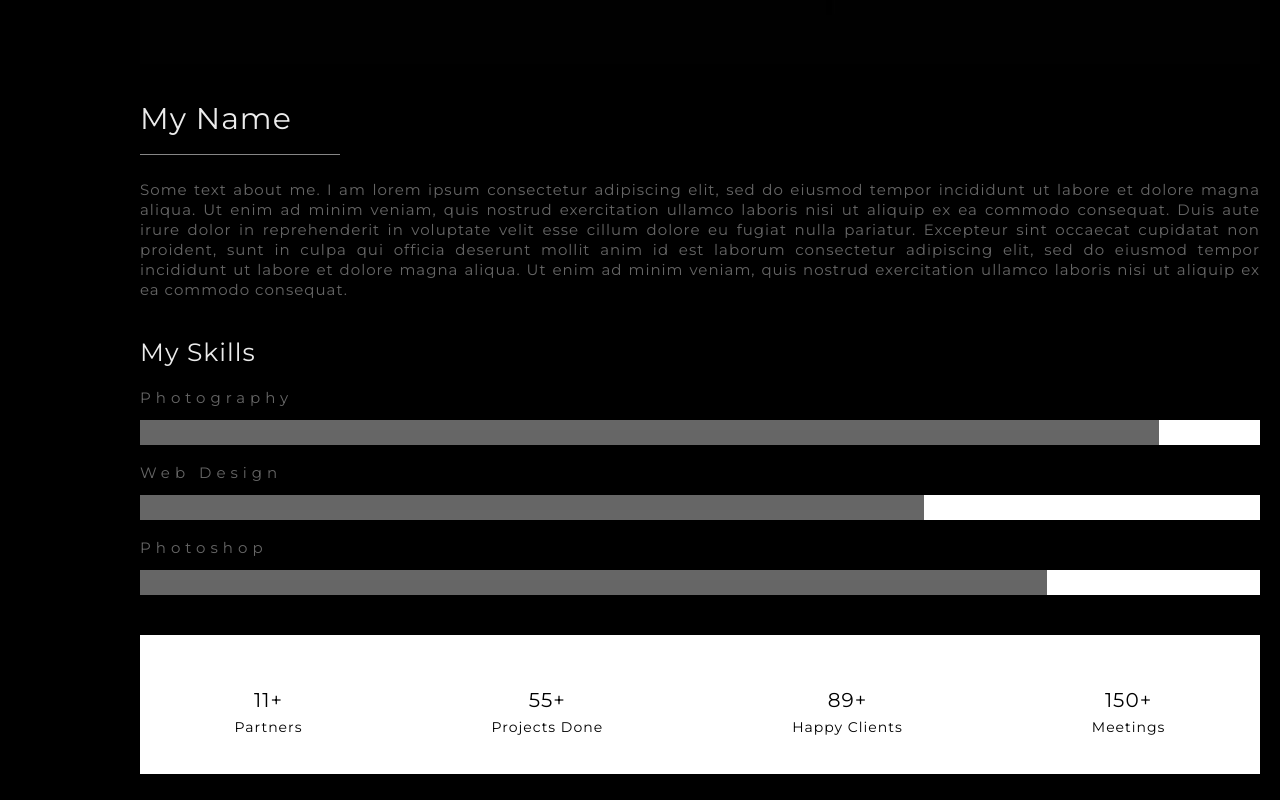
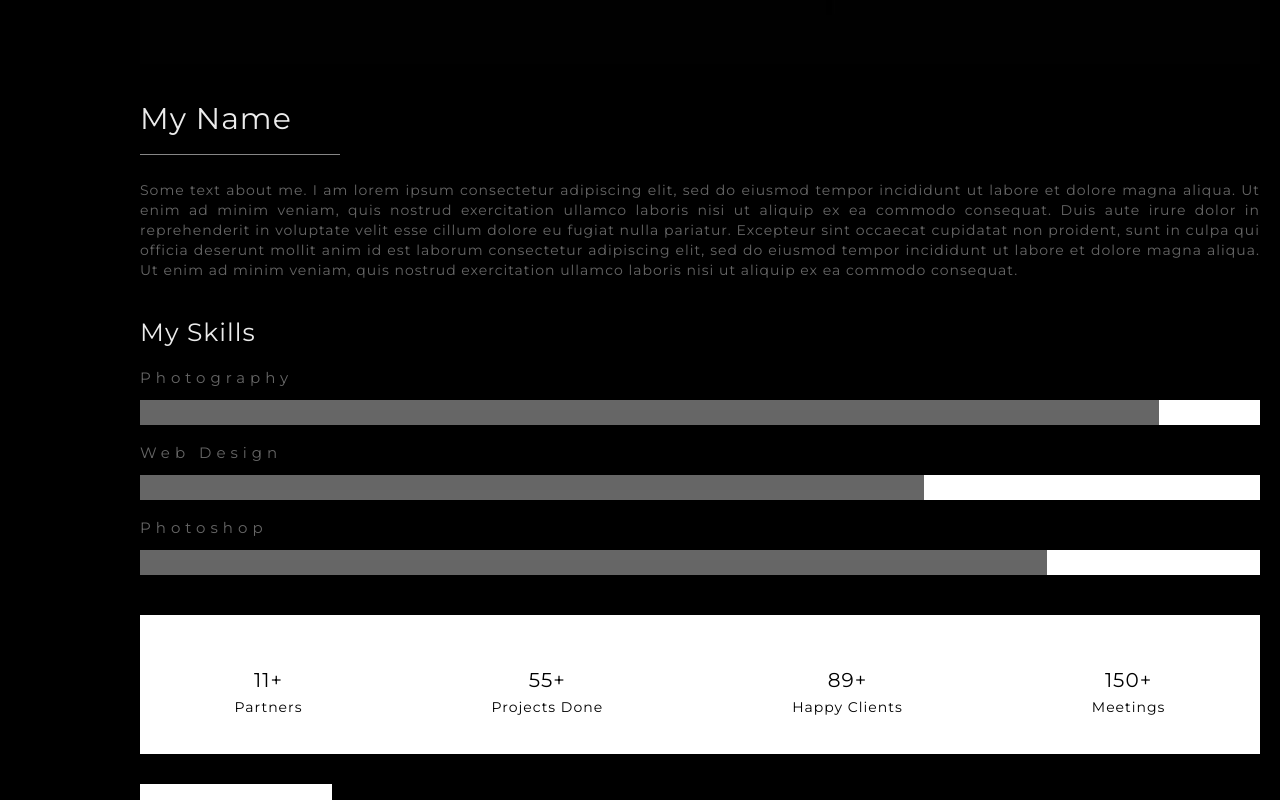
Before and after one commit to hleppps/hleppps.github.io, a plain HTML site: page index.html in a window 1280 px wide. Shown: the part 1406-2206 px from the top of the page. Drawn offline with Linux system fonts and the light colour scheme.

Commit message:
my-name__text - fixed size

```diff
--- a/styles/style.css
+++ b/styles/style.css
@@ -219,6 +219,7 @@ content {
 /*INFOBLOCK_MY-NAME*/
 
 .text_my-name {
+  font-size: 14rem;
   line-height: 20rem;
 
   text-align: justify;
```
